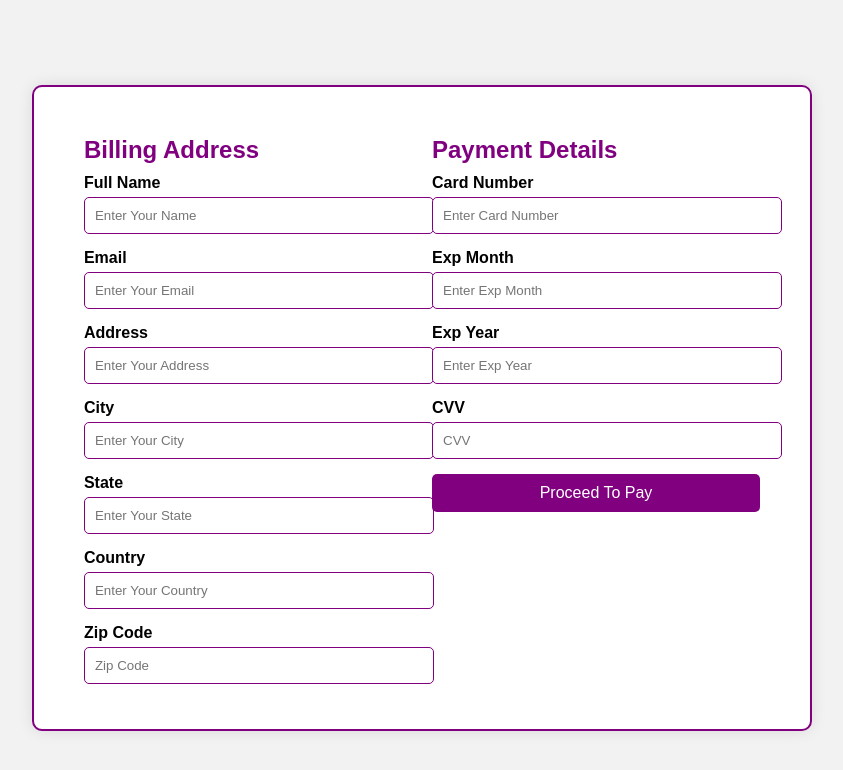
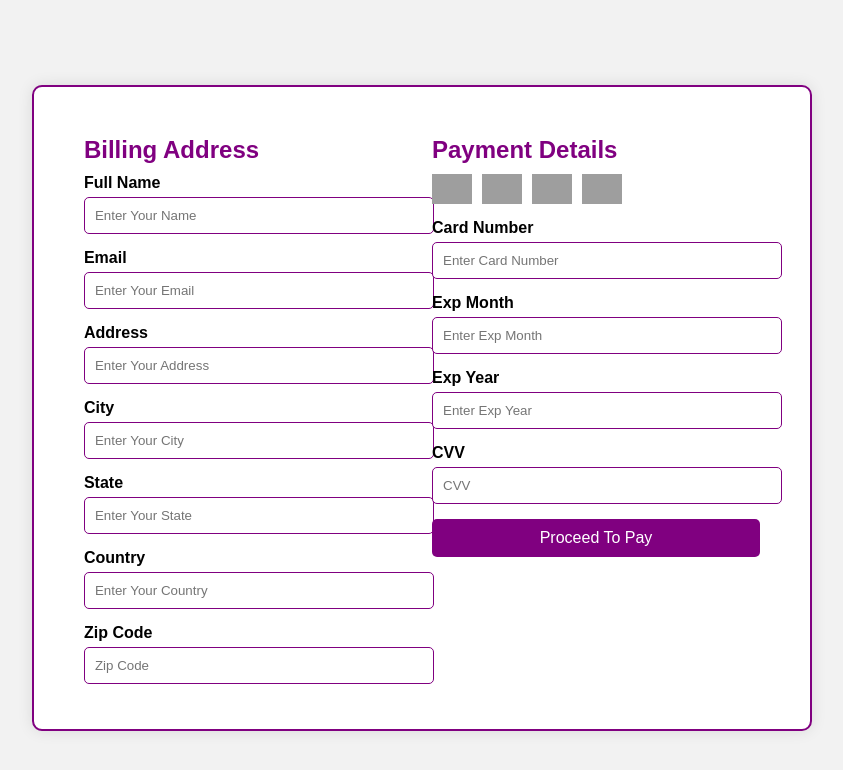
Before and after one commit to Beulah46/Khampat-Village-Donation, a website: page index.html in a window 1280 px wide. Shown: the whole page, without its empty margins (218-1061 px from the left). Drawn offline with Linux system fonts and the light colour scheme; grey boxes are pictures that could not be loaded.

Commit message:
Update index.html

```diff
--- a/index.html
+++ b/index.html
@@ -57,6 +57,14 @@
     button:hover {
       background: darkviolet;
     }
+    .card-icons {
+      display: flex;
+      gap: 10px;
+      margin-bottom: 15px;
+    }
+    .card-icons img {
+      height: 30px;
+    }
   </style>
 </head>
 <body>
@@ -87,6 +95,13 @@
 
     <div class="form-section">
       <h2>Payment Details</h2>
+      <div class="card-icons">
+        <img src="https://img.icons8.com/color/48/000000/visa.png" alt="Visa">
+        <img src="https://img.icons8.com/color/48/000000/mastercard.png" alt="Mastercard">
+        <img src="https://img.icons8.com/color/48/000000/amex.png" alt="American Express">
+        <img src="https://img.icons8.com/color/48/000000/discover.png" alt="Discover">
+      </div>
+
       <label>Card Number</label>
       <input type="text" placeholder="Enter Card Number">
 
```
